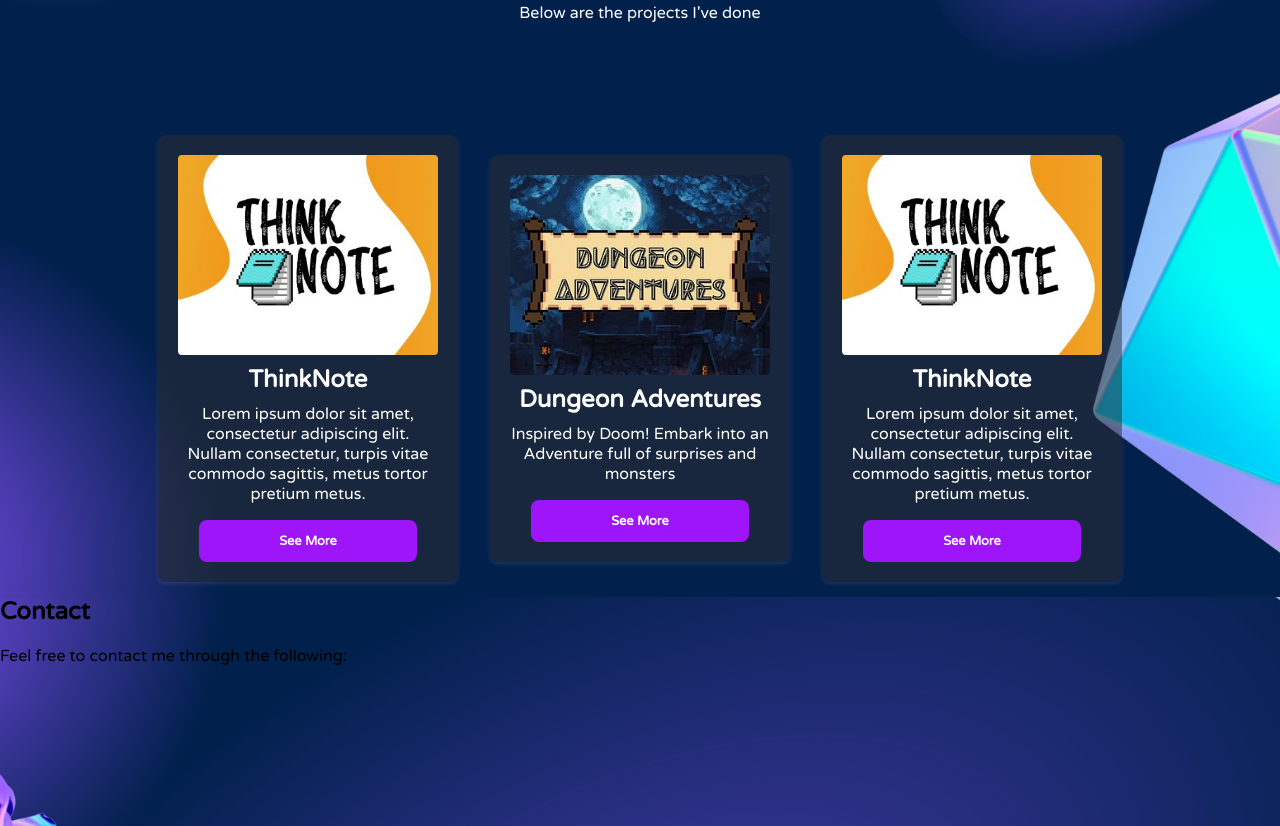
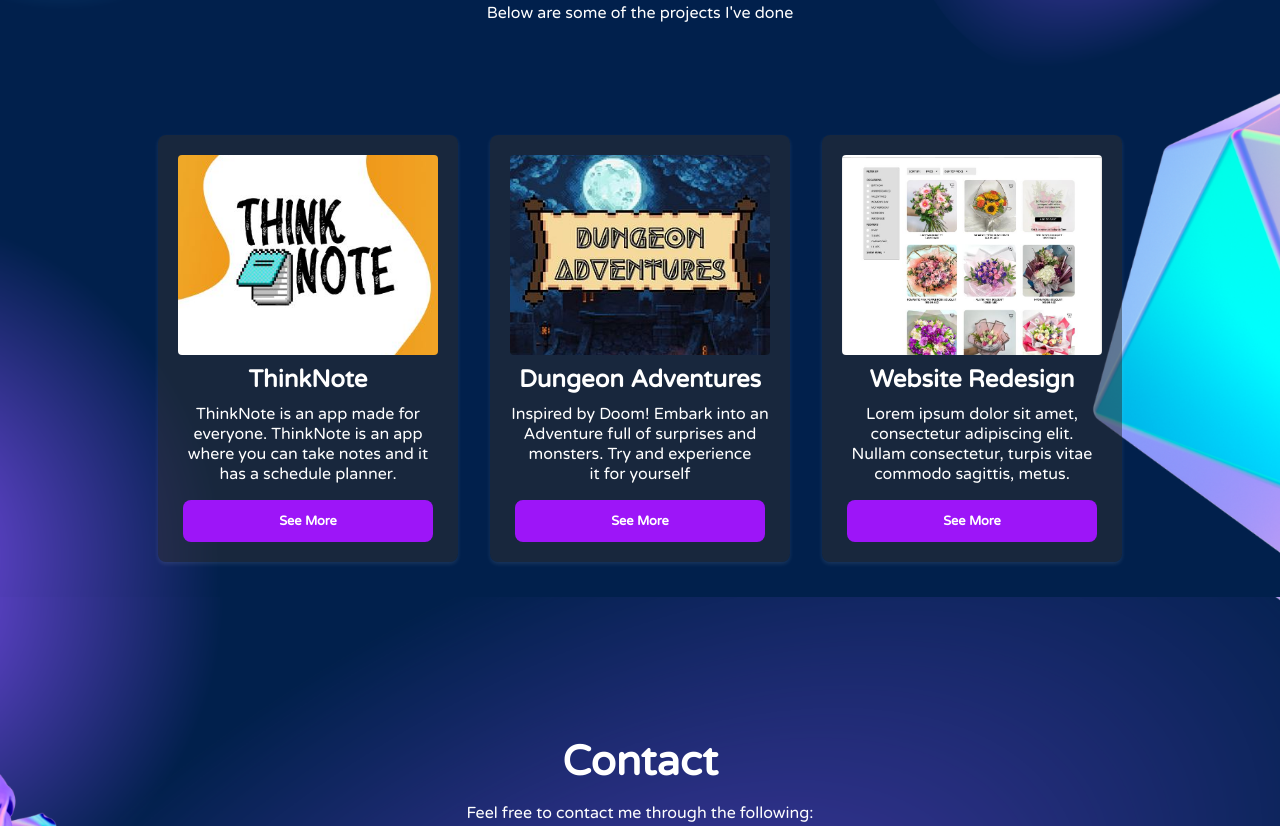
Before and after one commit to mystrax/Folio, a plain HTML site: page index.html in a window 1280 px wide. Shown: the part 1003-1829 px from the top of the page. Drawn offline with Linux system fonts and the light colour scheme.

Commit message:
3rd change

```diff
--- a/index.html
+++ b/index.html
@@ -39,35 +39,36 @@
             <section id="projects">
                 <br><br><br><br><br><br><br>
                 <h1>PROJECTS</h1>
-                <p>Below are the projects I've done</p>
+                <p>Below are some of the projects I've done</p>
                 <div class="projectcontainer">
                     <div class="project-card">
                         <img src="images/Thinknote.JPG" alt="Product Image">
                         <h2 class="product-title">ThinkNote</h2>
-                        <p class="product-description">Lorem ipsum dolor sit amet, consectetur
-                            adipiscing elit. Nullam consectetur, turpis vitae commodo sagittis,
-                            metus tortor pretium metus.</p>
+                        <p class="product-description">ThinkNote is an app made for everyone. ThinkNote is an app where you can take notes and it has a schedule planner.</p>
                         <button class="see-more">See More</button>
                     </div>
                     <div class="project-card">
                         <img src="images/dungeon.JPG" alt="Product Image">
                         <h2 class="product-title">Dungeon Adventures</h2>
-                        <p class="product-description">Inspired by Doom! Embark into an Adventure full of surprises and monsters</p>
+                        <p class="product-description">Inspired by Doom! Embark into an Adventure full of surprises and monsters. Try and experience <br> it for yourself </p>
                         <button class="see-more">See More</button>
                     </div>
                     <div class="project-card">
-                        <img src="images/Thinknote.JPG" alt="Product Image">
-                        <h2 class="product-title">ThinkNote</h2>
+                        <img src="images/bnv.JPG" alt="Product Image">
+                        <h2 class="product-title">Website Redesign</h2>
                         <p class="product-description">Lorem ipsum dolor sit amet, consectetur
                             adipiscing elit. Nullam consectetur, turpis vitae commodo sagittis,
-                            metus tortor pretium metus.</p>
+                            metus.</p>
                         <button class="see-more">See More</button>
                     </div>
                 </div>
             </section>
             <section id="contacts">
-                    <h1>Contact</h1><br>
+                <div class="contactcontainer">
+                    <br><br><br><br><br><br><br>
+                    <h1>Contact</h1>
                     <p>Feel free to contact me through the following:</p>
+                </div>
             </section>
         </main>
         <script src="script.js"></script>
--- a/stylesheet.scss
+++ b/stylesheet.scss
@@ -149,6 +149,7 @@ section#projects{
     gap: 2rem;
     margin-top: 7rem;
 }
+
 .project-card {
     display: flex;
     flex-direction: column;
@@ -159,6 +160,10 @@ section#projects{
     border-radius: 8px;
     box-shadow: 0 2px 4px rgba(255, 255, 255, 0.1);
     background-color: #2e2e2e7f ;
+  }
+  .project-card:hover{
+    scale: 1.05;
+    transition: cubic-bezier(0.175, 0.885, 0.32, 1.275);
   }
 
   .project-card img {
@@ -183,7 +188,7 @@ section#projects{
   .project-card button{
     background-color: #9d15f8;
     color: #fff;
-    padding:0.8rem 5rem;
+    padding:0.8rem 6rem;
     border:none;
     outline:none;
     border-radius:0.5rem;
@@ -202,9 +207,9 @@ section#projects{
     border-radius: 0.5rem;
   }
   .see-more:hover {
-    background-color: hsl(276, 92%, 58%);
+    background-color: hsl(276, 91%, 59%);
     color: #000000;
-    padding:0.8rem 5rem;
+    padding:0.8rem 6rem;
     border:none;
     outline:none;
     border-radius:0.5rem;
@@ -216,12 +221,30 @@ section#projects{
 
 /*second section videos*/
 section#contacts{
+  padding:0 2rem;
   height: 100vh;
   background: #232323;
   background-image: url(images/bg3.png);
   background-size: cover;
   background-position: center;
 }
+#contacts h1{
+  font-size: 2.6rem;
+  margin-bottom: 1rem;
+  align-items: center;
+  justify-content: center;
+  text-align: center;
+  color: #fff;
+}
+#contacts p{
+  font-size: 1rem;
+  margin-bottom: 1rem;
+  align-items: center;
+  justify-content: center;
+  text-align: center;
+  color: #ffffff;
+}
+
 
 /*RESPONSIVE DESIGN*/
 
```
Also changed, not shown: images/bnv.JPG (added), stylesheet.css, 1 other file.
